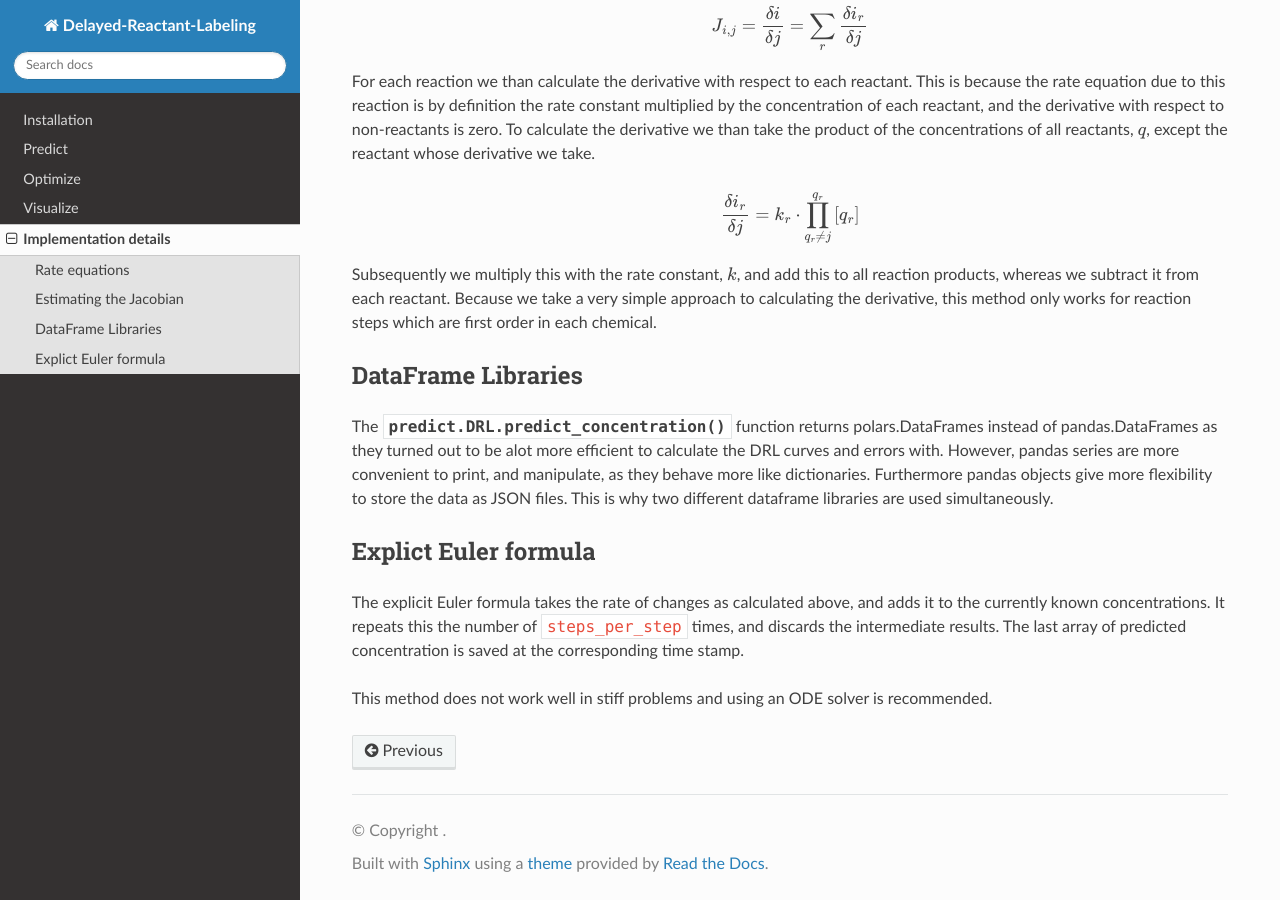
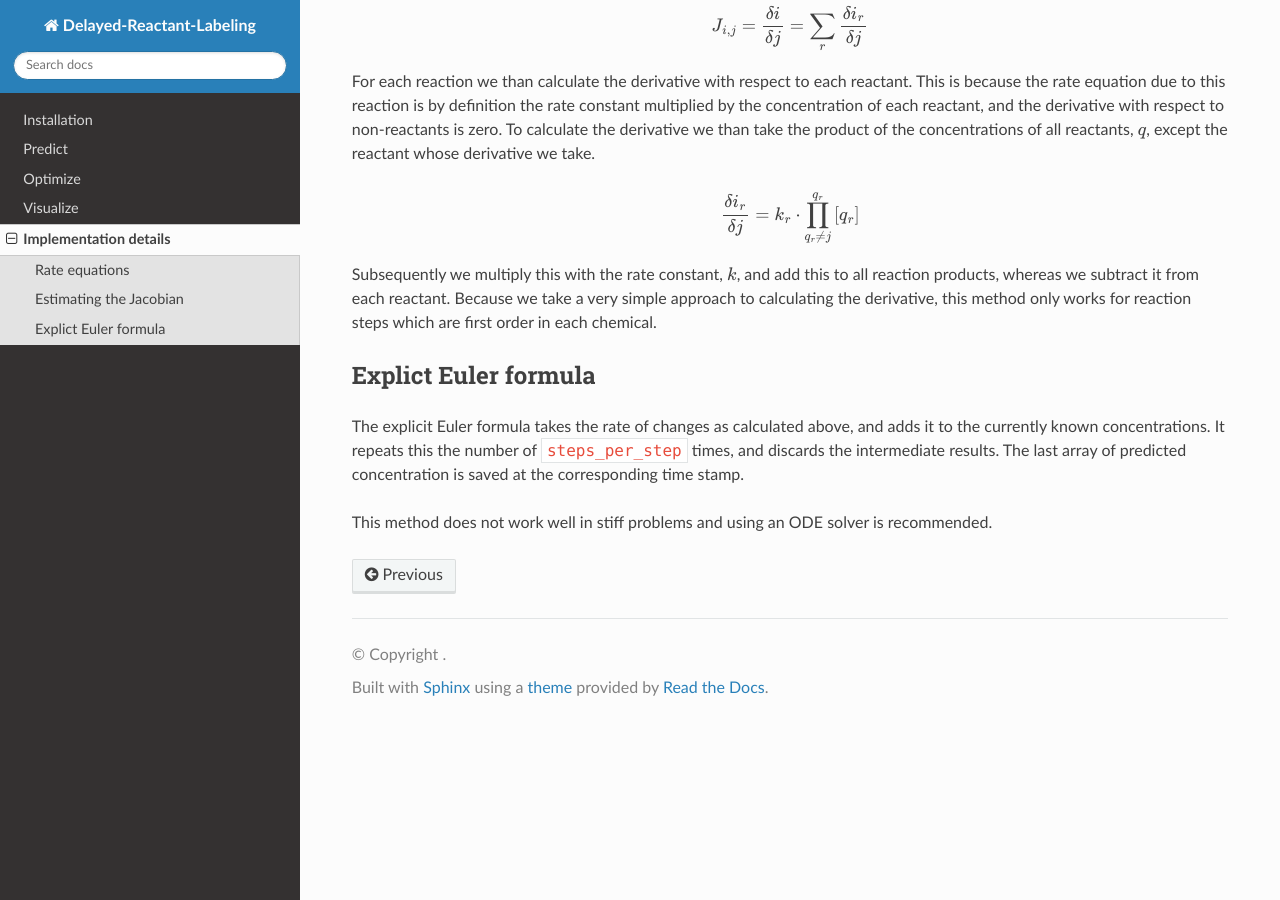
Before and after one commit to MartijnDingemans/delayed_reactant_labeling, a Sphinx documentation site: the page built from docs/source/design_choices.rst, in a window 1280 px wide and 900 px high, scrolled down 735 px. Built offline with Sphinx 7.4.7 and the Read the Docs theme 2.0.0, drawn with Linux system fonts in a browser that asks for light colours.

Commit message:
no need to explain the dataframe difference anymore since the polar bears have become extinct

```diff
--- a/docs/source/design_choices.rst
+++ b/docs/source/design_choices.rst
@@ -49,13 +49,6 @@ Subsequently we multiply this with the rate constant, :math:`k`, and add this to
 we subtract it from each reactant. Because we take a very simple approach to calculating the derivative, this method only
 works for reaction steps which are first order in each chemical.
 
-DataFrame Libraries
--------------------
-The :func:`predict.DRL.predict_concentration` function returns polars.DataFrames instead of pandas.DataFrames as they
-turned out to be alot more efficient to calculate the DRL curves and errors with. However, pandas series are more
-convenient to print, and manipulate, as they behave more like dictionaries. Furthermore pandas objects give more
-flexibility to store the data as JSON files. This is why two different dataframe libraries are used simultaneously.
-
 Explict Euler formula
 ---------------------
 The explicit Euler formula takes the rate of changes as calculated above, and adds it to the currently known concentrations.
```
